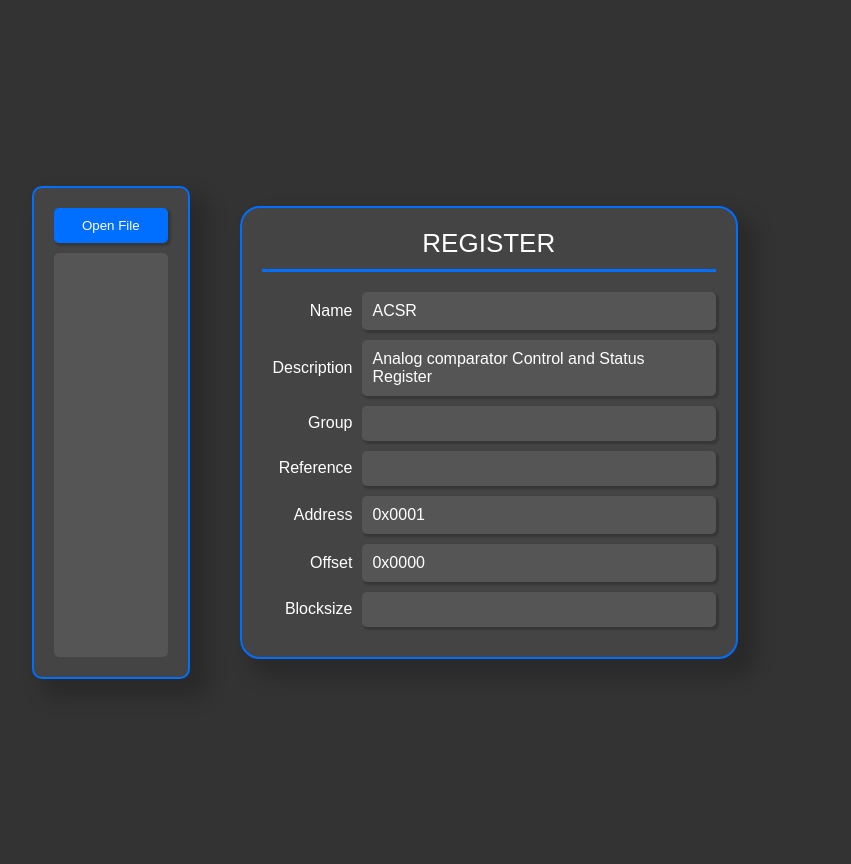
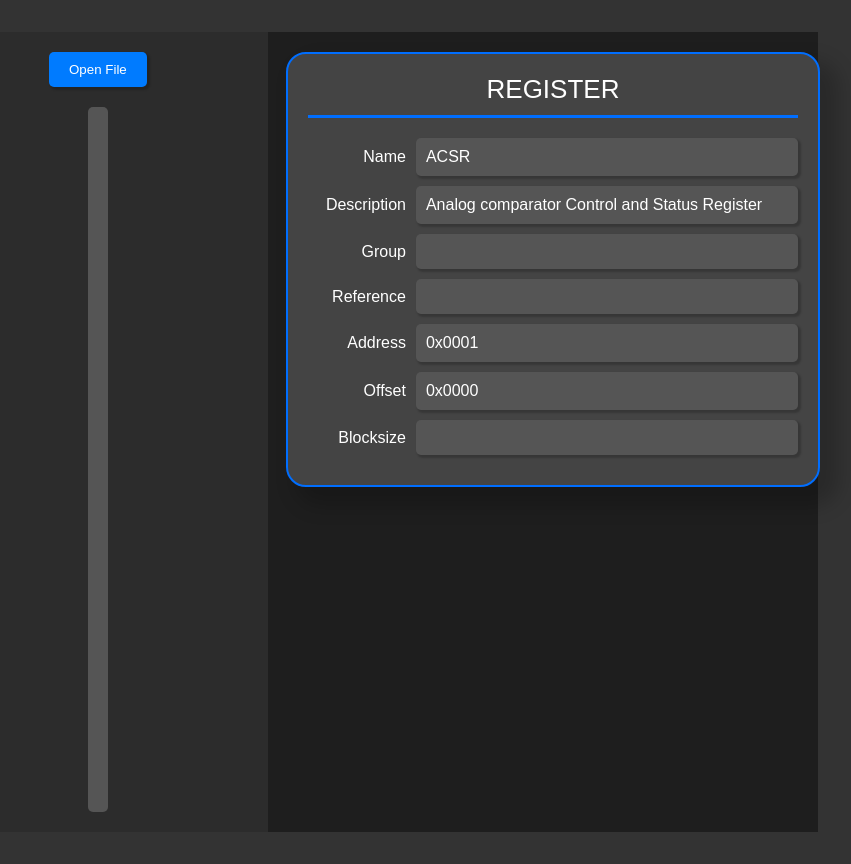
Before and after one commit to Jatsekku/SVDeditor, a React app: page / in a window 1280 px wide. Shown: the whole page, without its empty margins (267-1118 px from the left). Built offline with nearby package versions, Linux system fonts and the light colour scheme; the HTML template or start-up script is replaced by a standard one.

Commit message:
Implement functionality

```diff
--- a/src/App.jsx
+++ b/src/App.jsx
@@ -1,24 +1,34 @@
-import React from 'react'
+import React, { useState } from 'react'
 import { invoke } from '@tauri-apps/api/tauri'
-import { open } from "@tauri-apps/api/dialog"
+import { open } from '@tauri-apps/api/dialog'
 import RegisterEditor from './components/RegisterEditor/RegisterEditor'
 import TreeView from './components/TreeView/TreeView'
 import styles from './App.module.css'
 
-async function pickFile() {
-	const selectedPath = await open({
-		multiple: false,
-		title: "Select SVD file",
-	})
-	invoke('parse_svd_file', { path: selectedPath}).then((message) => console.log(message))
-}
+const App = () => {
+	const [svdData, setSvdData] = useState(null)
 
-const App = () => {
+	const pickFile = async () => {
+		const selectedPath = await open({
+			multiple: false,
+			title: 'Select SVD file',
+		})
+		// invoke('parse_svd_file', { path: selectedPath }).then(message => console.log(message))
+		const data = await invoke('parse_svd_file', { path: selectedPath })
+		setSvdData(data)
+		console.log(data) // Wyświetlenie danych w konsoli
+	}
+
 	return (
 		<div className={styles.appContainer}>
 			<div className={styles.sidebar}>
-				<button onClick={pickFile} className={styles.sidebarButton}>Open File</button>
-				<div className={styles.treeView}>{/* Tree View Content */}</div>
+				<button onClick={pickFile} className={styles.sidebarButton}>
+					Open File
+				</button>
+				<div className={styles.treeView}>
+					{/* Przekazanie danych do komponentu TreeView */}
+					{svdData && <TreeView data={svdData} />}
+				</div>
 			</div>
 			<div className={styles.content}>
 				<RegisterEditor />
--- a/src/App.module.css
+++ b/src/App.module.css
@@ -18,39 +18,36 @@ body {
 
 .appContainer {
 	display: flex;
-	/* height: 100vh; */
+	height: 100vh;
 	width: 100%;
-	background-color: #333;
+	background-color: #1e1e1e;
 	color: #fff;
 }
 
 .sidebar {
-	width: 20%;
-	background-color: #444;
+	width: 300px;
+	background-color: #2c2c2c;
 	padding: 20px;
 	display: flex;
 	flex-direction: column;
-	border: 2px solid rgb(0, 110, 255);
-	border-radius: 10px;
-	box-shadow: 14px 14px 20px 5px rgba(0, 0, 0, 0.2);
-	margin-right: 30px;
+	align-items: center;
+	margin-right: 20px;
 }
 
 .sidebarButton {
-	display: block;
-	width: 100%;
-	padding: 10px;
-	margin-bottom: 10px;
-	background-color: rgb(0, 110, 255);
+	padding: 10px 20px;
+	margin-bottom: 20px;
+	background-color: #007bff;
 	color: white;
 	border: none;
 	border-radius: 5px;
 	cursor: pointer;
+	transition: background-color 0.3s;
 	box-shadow: 2px 2px 2px 1px rgba(0, 0, 0, 0.2);
 }
 
 .sidebarButton:hover {
-	background-color: rgb(0, 73, 168);
+	background-color: #0056b3;
 }
 
 .treeView {
@@ -62,6 +59,10 @@ body {
 }
 
 .content {
-	width: 80%;
+	flex: 1;
 	padding: 20px;
+	display: flex;
+	flex-direction: column;
+	align-items: center;
+	background-color: #1e1e1e;
 }
--- a/src/components/TreeView/TreeView.jsx
+++ b/src/components/TreeView/TreeView.jsx
@@ -1,24 +1,50 @@
 import React, { useEffect, useState } from 'react'
 import styles from './TreeView.module.css'
 
-const TreeView = () => {
-	const [nodes, setNodes] = useState([])
+const TreeNode = ({ node, label }) => {
+	const [isExpanded, setIsExpanded] = useState(false)
 
+	const handleToggle = () => {
+		setIsExpanded(!isExpanded)
+	}
+
+	// console.log(`Rendering TreeNode: ${label}`, node) // Debugowanie
+
+	return (
+		<div className={styles.treeNode}>
+			<div onClick={handleToggle}>
+				{label}: {typeof node === 'object' ? (isExpanded ? '-' : '+') : node}
+			</div>
+			{isExpanded && typeof node === 'object' && !Array.isArray(node) && (
+				// Jeśli node jest obiektem, iteruj przez jego klucze
+				<div className={styles.treeChildren}>
+					{Object.keys(node).map(key => (
+						<TreeNode key={key} label={key} node={node[key]} />
+					))}
+				</div>
+			)}
+			{isExpanded && Array.isArray(node) && (
+				// Jeśli node jest tablicą, iteruj przez jej elementy
+				<div className={styles.treeChildren}>
+					{node.map((item, index) => (
+						<TreeNode key={index} label={item.name || index} node={item} />
+					))}
+				</div>
+			)}
+		</div>
+	)
+}
+
+const TreeView = ({ data }) => {
 	useEffect(() => {
-		// Fetch tree nodes from backend
-		setNodes([
-			{ id: 1, name: 'Node 1' },
-			{ id: 2, name: 'Node 2' },
-			{ id: 3, name: 'Node 3' },
-		])
-	}, [])
+		console.log('TreeView data:', data)
+	}, [data])
 
 	return (
 		<div className={styles.treeView}>
-			{nodes.map(node => (
-				<div key={node.id} className={styles.treeNode}>
-					{node.name}
-				</div>
+			{/* Iterowanie przez główne klucze obiektu data */}
+			{Object.keys(data).map(key => (
+				<TreeNode key={key} label={key} node={data[key]} />
 			))}
 		</div>
 	)
--- a/src/components/TreeView/TreeView.module.css
+++ b/src/components/TreeView/TreeView.module.css
@@ -1,12 +1,32 @@
 .treeView {
-	background-color: #aaa;
+	background-color: #2c2c2c;
 	padding: 10px;
 	overflow-y: auto;
+	border-radius: 8px;
+	border: 1px solid #444;
+	max-height: 90vh;
 }
 
 .treeNode {
-	padding: 5px;
-	margin: 5px 0;
-	background-color: #fff;
+	padding: 8px 12px;
+	margin: 4px 0;
+	background-color: #3c3c3c;
+	color: #fff;
 	cursor: pointer;
+	border-radius: 4px;
+	transition: background-color 0.3s;
+	display: flex;
+	justify-content: space-between;
+	align-items: center;
+	box-shadow: 2px 2px 2px 1px rgba(0, 0, 0, 0.2);
 }
+
+.treeNode:hover {
+	background-color: #555;
+}
+
+.treeChildren {
+	margin-left: 20px;
+	border-left: 1px dashed #444;
+	padding-left: 10px;
+}
```
Also changed, not shown: package.json (+9 -4 lines), 1 other file (tests, documents, lock files or other folders).
